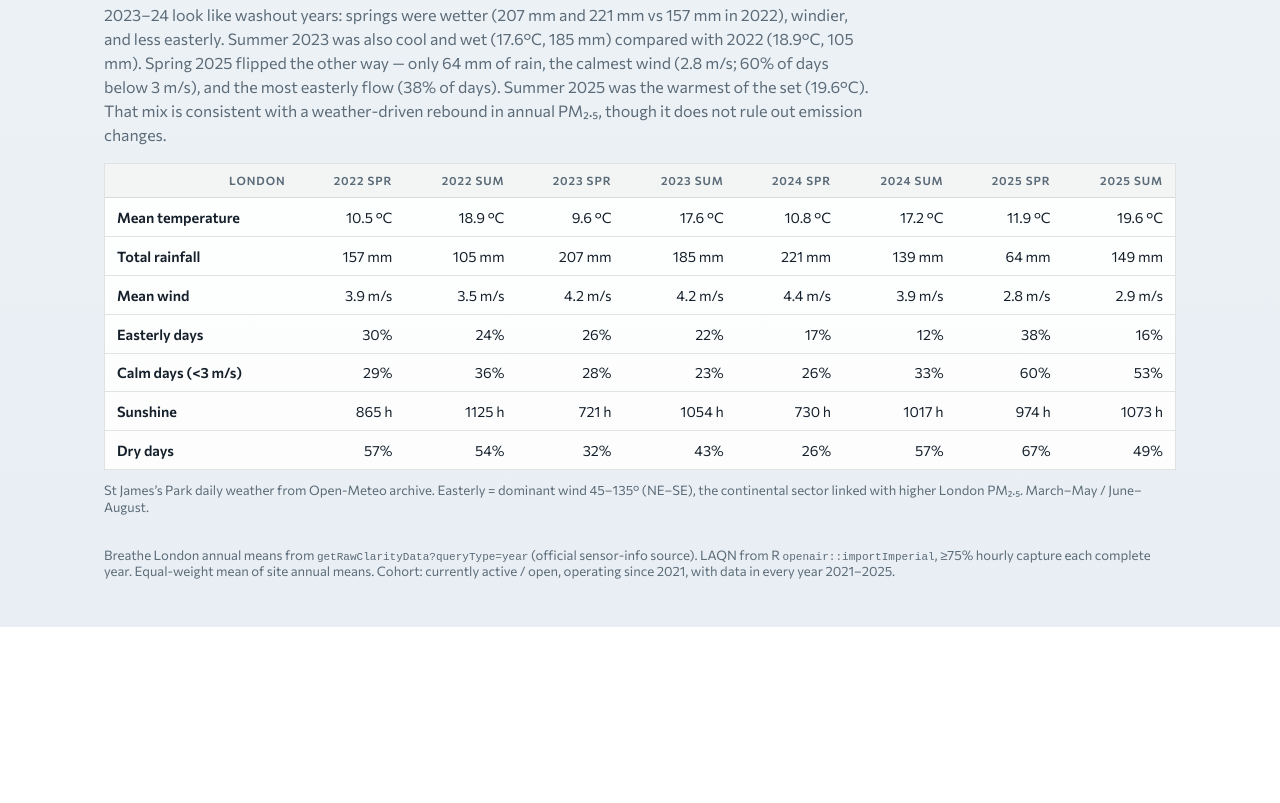
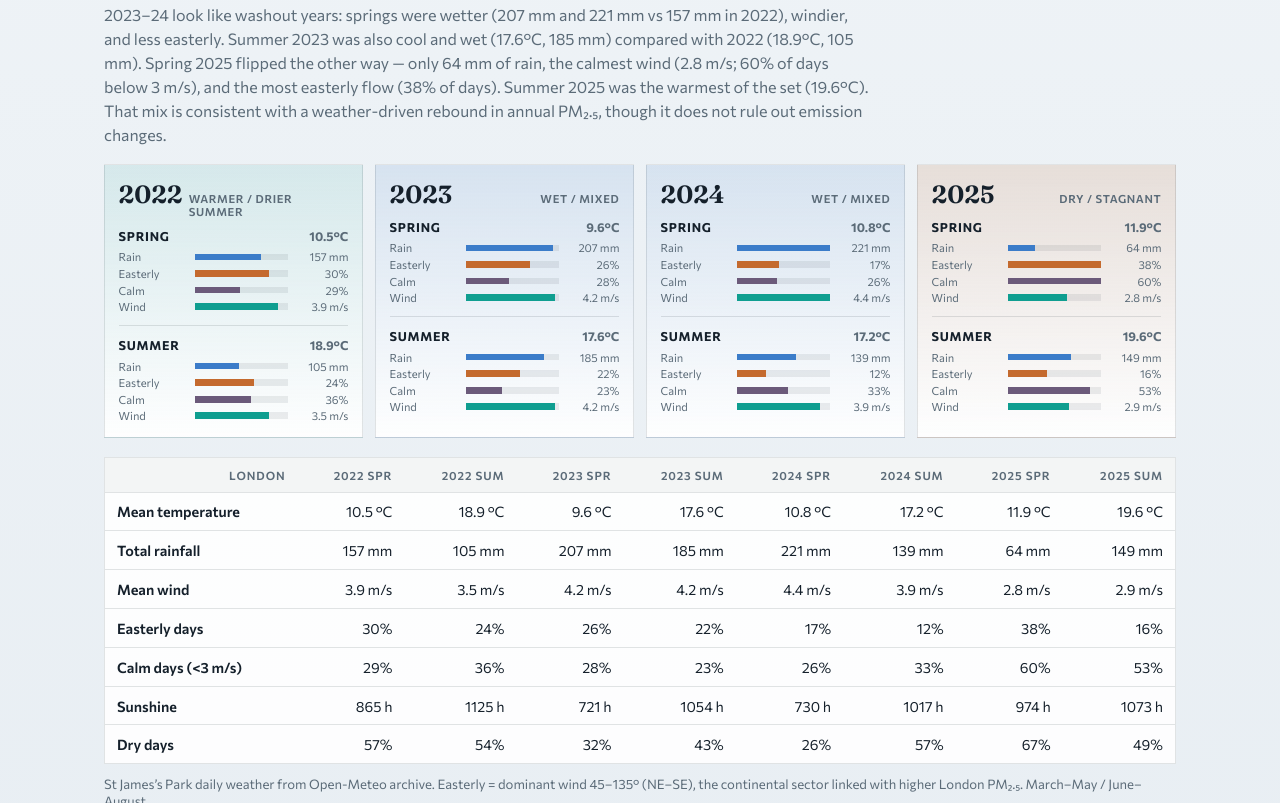
Before and after one commit to arg02/gla-pm25, a website: page index.html in a window 1280 px wide. Shown: the part 1458-2261 px from the top of the page. Before the commit the page ends 2085 px from the top, so only its background shows below. Drawn offline with nearby package versions, Linux system fonts and the light colour scheme.

Commit message:
Add year-by-year spring/summer weather cards
Bar meters for rain, easterlies, calm days and wind make the 2023–24 washout versus 2025 stagnation readable at a glance.

Co-authored-by: Cursor <cursoragent@cursor.com>

```diff
--- a/css/styles.css
+++ b/css/styles.css
@@ -318,9 +318,110 @@ h1 sub {
 
 .weather__lede {
   max-width: 48rem;
-  margin: 0.55rem 0 1rem;
+  margin: 0.55rem 0 1.1rem;
   line-height: 1.5;
   color: var(--ink-soft);
+}
+
+.wx-years {
+  display: grid;
+  grid-template-columns: repeat(4, 1fr);
+  gap: 0.75rem;
+  margin-bottom: 1.15rem;
+}
+
+.wx-card {
+  border: 1px solid var(--rule);
+  background: rgba(255, 255, 255, 0.88);
+  padding: 0.85rem 0.85rem 0.95rem;
+}
+
+.wx-card--wet {
+  background: linear-gradient(180deg, rgba(59, 124, 201, 0.12), rgba(255, 255, 255, 0.92));
+}
+
+.wx-card--stagnant {
+  background: linear-gradient(180deg, rgba(196, 106, 46, 0.14), rgba(255, 255, 255, 0.92));
+}
+
+.wx-card--mid {
+  background: linear-gradient(180deg, rgba(15, 158, 144, 0.1), rgba(255, 255, 255, 0.92));
+}
+
+.wx-card header {
+  display: flex;
+  align-items: baseline;
+  justify-content: space-between;
+  gap: 0.4rem;
+  margin-bottom: 0.65rem;
+}
+
+.wx-card h3 {
+  margin: 0;
+  font-family: Fraunces, Georgia, serif;
+  font-size: 1.55rem;
+  font-weight: 640;
+}
+
+.wx-card header p {
+  margin: 0;
+  font-size: 0.7rem;
+  letter-spacing: 0.06em;
+  text-transform: uppercase;
+  font-weight: 600;
+  color: var(--ink-soft);
+}
+
+.wx-season + .wx-season {
+  margin-top: 0.75rem;
+  padding-top: 0.7rem;
+  border-top: 1px solid var(--rule);
+}
+
+.wx-season h4 {
+  margin: 0 0 0.4rem;
+  font-size: 0.78rem;
+  letter-spacing: 0.06em;
+  text-transform: uppercase;
+  display: flex;
+  justify-content: space-between;
+}
+
+.wx-season h4 span {
+  font-variant-numeric: tabular-nums;
+  color: var(--ink-soft);
+  letter-spacing: 0;
+  text-transform: none;
+}
+
+.wx-meter {
+  display: grid;
+  grid-template-columns: 4.4rem 1fr 3.4rem;
+  gap: 0.35rem;
+  align-items: center;
+  margin-top: 0.22rem;
+}
+
+.wx-meter__lab,
+.wx-meter__val {
+  font-size: 0.7rem;
+  color: var(--ink-soft);
+}
+
+.wx-meter__val {
+  text-align: right;
+  font-variant-numeric: tabular-nums;
+}
+
+.wx-meter__track {
+  height: 0.42rem;
+  background: rgba(21, 32, 43, 0.08);
+  overflow: hidden;
+}
+
+.wx-meter__fill {
+  display: block;
+  height: 100%;
 }
 
 .weather__note {
@@ -350,6 +451,9 @@ h1 sub {
   .counts {
     grid-template-columns: 1fr 1fr;
   }
+  .wx-years {
+    grid-template-columns: 1fr 1fr;
+  }
   .chart-wrap {
     height: 380px;
   }
--- a/index.html
+++ b/index.html
@@ -49,6 +49,7 @@
     <section class="weather" aria-labelledby="weather-heading">
       <h2 id="weather-heading">Spring and summer weather</h2>
       <p class="weather__lede" id="weather-lede"></p>
+      <div class="wx-years" id="weather-visual"></div>
       <div class="means__scroll">
         <table class="means-table" id="weather-table"></table>
       </div>
--- a/js/app.js
+++ b/js/app.js
@@ -179,6 +179,76 @@ function renderWeatherTable(wx) {
   return `<thead><tr><th scope="col">London</th>${head}</tr></thead><tbody>${rows}</tbody>`;
 }
 
+const WX_METERS = [
+  { key: "precipMm", label: "Rain", unit: " mm", color: "#3b7cc9" },
+  { key: "easterlyPct", label: "Easterly", unit: "%", color: "#c46a2e" },
+  { key: "calmDayPct", label: "Calm", unit: "%", color: "#6b5a7a" },
+  { key: "meanWindMs", label: "Wind", unit: " m/s", color: "#0f9e90" },
+];
+
+function weatherMaxes(wx) {
+  const maxes = {};
+  for (const m of WX_METERS) maxes[m.key] = 0;
+  for (const year of Object.values(wx.years || {})) {
+    for (const season of ["spring", "summer"]) {
+      for (const m of WX_METERS) {
+        const v = year[season]?.[m.key];
+        if (Number.isFinite(v) && v > maxes[m.key]) maxes[m.key] = v;
+      }
+    }
+  }
+  return maxes;
+}
+
+function weatherTone(yearBlock) {
+  const rain = (yearBlock.spring?.precipMm || 0) + (yearBlock.summer?.precipMm || 0);
+  const calm = (yearBlock.spring?.calmDayPct || 0) + (yearBlock.summer?.calmDayPct || 0);
+  if (rain >= 340) return { className: "wx-card--wet", tag: "Wet / mixed" };
+  if (calm >= 100 && rain < 250) return { className: "wx-card--stagnant", tag: "Dry / stagnant" };
+  return { className: "wx-card--mid", tag: "Warmer / drier summer" };
+}
+
+function renderWeatherVisual(wx) {
+  const root = document.getElementById("weather-visual");
+  if (!root) return;
+  const years = Object.keys(wx.years || {}).sort();
+  const maxes = weatherMaxes(wx);
+  root.innerHTML = years
+    .map((year) => {
+      const block = wx.years[year];
+      const tone = weatherTone(block);
+      const seasons = [
+        { key: "spring", label: "Spring" },
+        { key: "summer", label: "Summer" },
+      ]
+        .map((season) => {
+          const stats = block[season.key] || {};
+          const meters = WX_METERS.map((m) => {
+            const v = stats[m.key];
+            const pct = Number.isFinite(v) && maxes[m.key] > 0 ? (100 * v) / maxes[m.key] : 0;
+            return `<div class="wx-meter">
+              <span class="wx-meter__lab">${m.label}</span>
+              <span class="wx-meter__track"><span class="wx-meter__fill" style="width:${pct}%;background:${m.color}"></span></span>
+              <span class="wx-meter__val">${weatherCell(v, m.unit)}</span>
+            </div>`;
+          }).join("");
+          return `<div class="wx-season">
+            <h4>${season.label} <span>${stats.meanTempC ?? "—"}°C</span></h4>
+            ${meters}
+          </div>`;
+        })
+        .join("");
+      return `<article class="wx-card ${tone.className}">
+        <header>
+          <h3>${year}</h3>
+          <p>${tone.tag}</p>
+        </header>
+        ${seasons}
+      </article>`;
+    })
+    .join("");
+}
+
 async function renderWeather() {
   const lede = document.getElementById("weather-lede");
   const table = document.getElementById("weather-table");
@@ -188,6 +258,7 @@ async function renderWeather() {
     if (!res.ok) throw new Error(`weather ${res.status}`);
     const wx = await res.json();
     lede.textContent = renderWeatherNarrative(wx);
+    renderWeatherVisual(wx);
     table.innerHTML = renderWeatherTable(wx);
     note.textContent = `St James’s Park daily weather from Open-Meteo archive. Easterly = dominant wind 45–135° (NE–SE), the continental sector linked with higher London PM₂.₅. ${wx.seasons.spring} / ${wx.seasons.summer}.`;
   } catch (err) {
```
